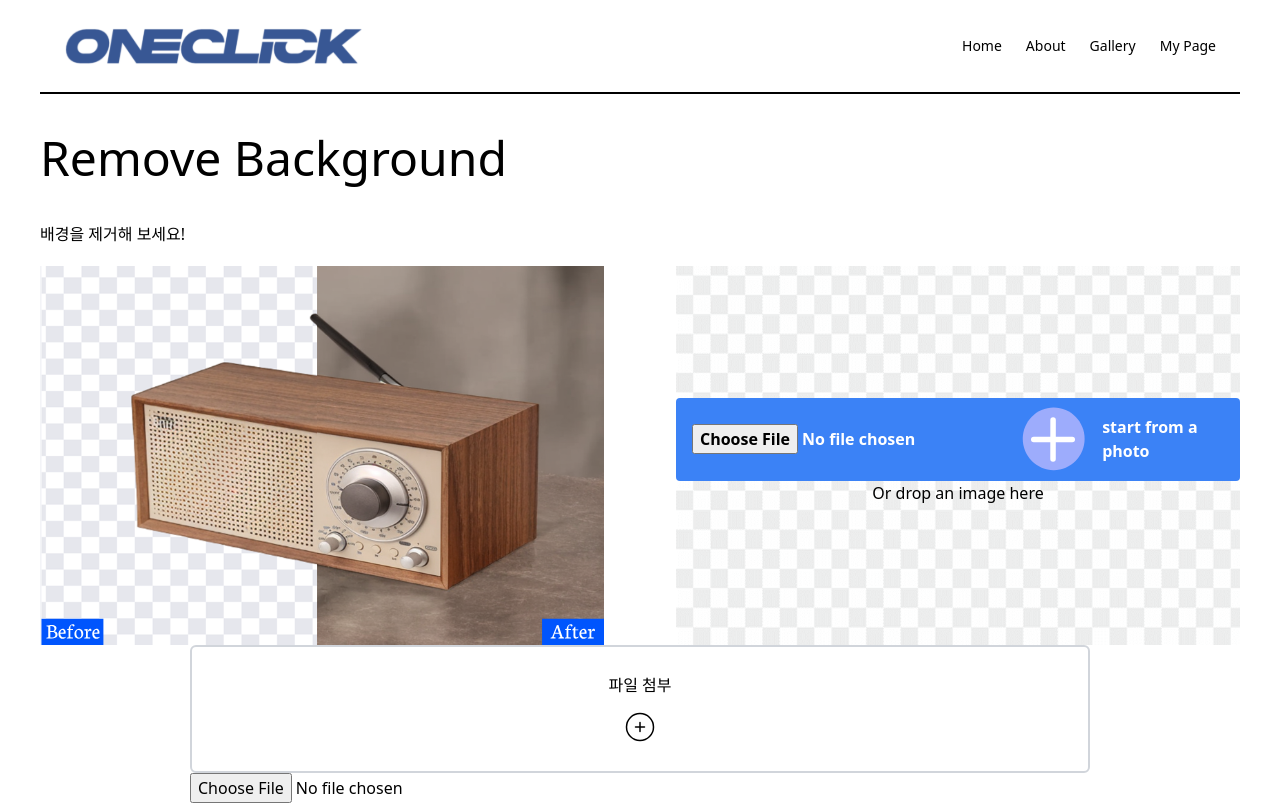
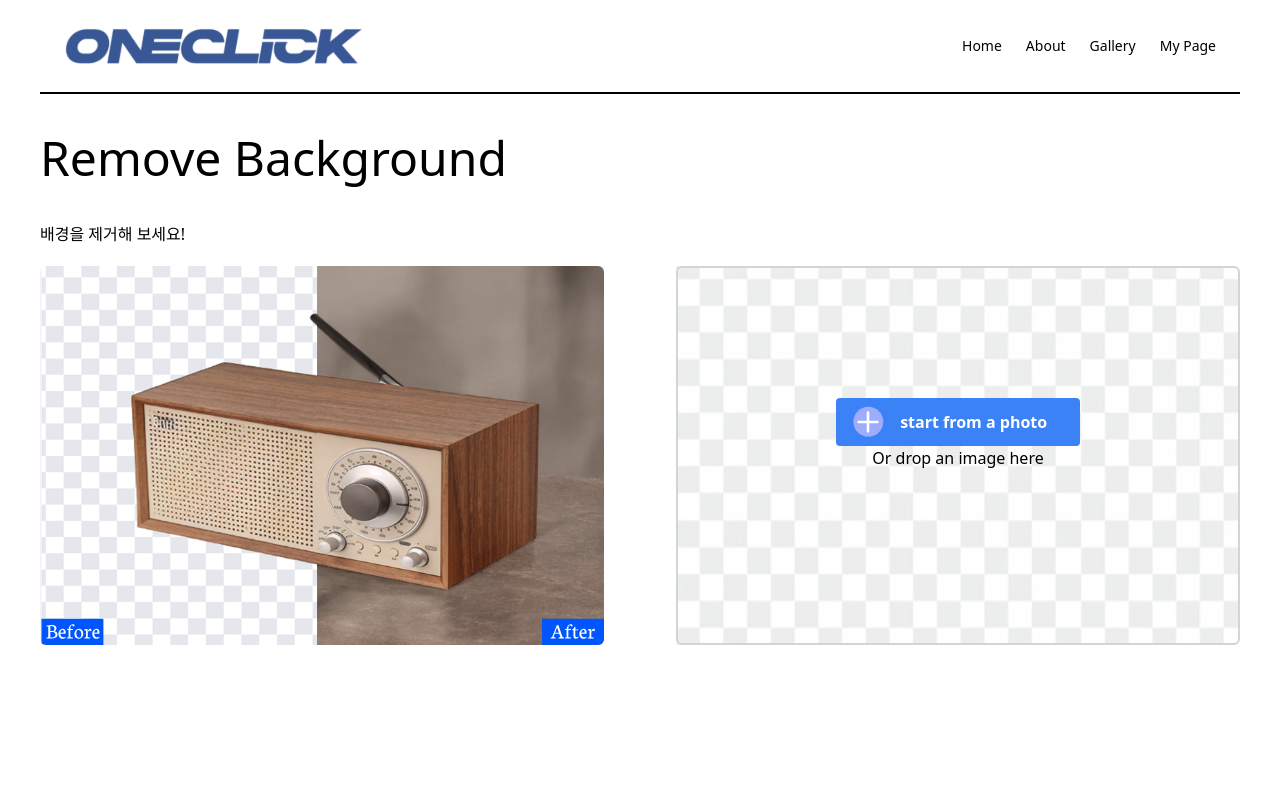
Before and after one commit to OneClick-LnS/oneclick-front, a React (Vite) app: page /home in a window 1280 px wide. Built offline with nearby package versions, Linux system fonts and the light colour scheme.

Commit message:
img drag&drop 완성

```diff
--- a/src/@core/components/DragDrop2.tsx
+++ b/src/@core/components/DragDrop2.tsx
@@ -1,16 +1,14 @@
-import { ChangeEvent, useEffect, useState } from 'react';
+import { ChangeEvent, useState } from 'react';
 
-// 부모 컴포넌트
 interface DragDropProps {
   onChangeFile: (file: File | null) => void;
   description?: string;
 }
 
-const DragDrop = ({
-  onChangeFile,
-  description = '파일 첨부',
-}: DragDropProps) => {
-  // 사용자가 파일을 드래드 중임을 상태로 관리 UI 변경을 위해 사용
+// Drag & Drop 컴포넌트 : 업로드 된 file 정보를 props로 받은 onChangeFile 함수에 전달
+const DragDrop = ({ onChangeFile }: DragDropProps) => {
+  // 사용자가 파일을 드래그 중임을 상태로 관리
+  // UI 변경을 위해 사용
   const [dragOver, setDragOver] = useState<boolean>(false);
 
   // 드래그 중인 요소가 목표 지점 진입할때
@@ -56,12 +54,11 @@ const DragDrop = ({
   };
 
   return (
-    <div className="flex flex-col justify-center items-center w-full">
-      <div className="w-3/4">
+    <div className="flex flex-col justify-center items-center w-full h-full absolute z-10">
       <label
-          className={`w-full flex-col gap-3 h-32 border-2 ${
+        className={`w-full h-full flex-col gap-3 border-2 ${
           dragOver
-              ? 'border-blue-500 bg-blue-100 text-blue-500 font-semibold'
+            ? 'border-blue-500 bg-blue-100 opacity-50 text-blue-500 font-semibold'
             : 'border-gray-300'
         } rounded-md flex items-center justify-center cursor-pointer`}
         htmlFor="fileUpload"
@@ -70,33 +67,15 @@ const DragDrop = ({
         onDragLeave={handleDragLeave}
         onDragOver={handleDragOver}
         onDrop={handleDrop}
-        >
-          {description}
-          <div className="w-9 h-9 pointer-events-none">
-            <svg
-              xmlns="http://www.w3.org/2000/svg"
-              fill="none"
-              viewBox="0 0 24 24"
-              strokeWidth={1}
-              stroke="currentColor"
-            >
-              <path
-                strokeLinecap="round"
-                strokeLinejoin="round"
-                d="M12 9v6m3-3H9m12 0a9 9 0 1 1-18 0 9 9 0 0 1 18 0Z"
-              />
-            </svg>
-          </div>
-        </label>
+      ></label>
       <input
         id="fileUpload"
         type="file"
-          className=""
+        className="hidden"
         accept="image/*"
         onChange={handleChange}
       ></input>
     </div>
-    </div>
   );
 };
 export default DragDrop;
--- a/src/Home/index.tsx
+++ b/src/Home/index.tsx
@@ -2,7 +2,7 @@ import removeImg from '@core/assets/removeBackground/remove-background-example.s
 import uploadImg from '@core/assets/removeBackground/background-upload.svg';
 import plusBtn from '@core/assets/removeBackground/plus-btn.svg';
 import { useEffect, useState } from 'react';
-import DragDrop2 from '@core/components/DragDrop2';
+import DragDrop from '@core/components/DragDrop2';
 
 function RemoveBackground() {
   //DragDrop or 직접 버튼 눌러서 업로드 한 파일 상태 저장
@@ -21,55 +21,65 @@ function RemoveBackground() {
     }
   };
 
-  useEffect(() => {}, [file]);
-
   return (
     <>
       <h1 className="text-5xl my-10">Remove Background</h1>
       <p className="my-5">배경을 제거해 보세요!</p>
-      <div className="flex items-center justify-between">
-        <img width={'47%'} src={removeImg} />
-        <div style={{ width: '47%', position: 'relative' }}>
-          {file ? (
-            <>
-              <img width={'100%'} src={URL.createObjectURL(file)} />
+
+      {file ? (
+        <>
+          <div className="flex items-stretch justify-between">
+            <img width={'47%'} src={removeImg} className="rounded-md" />
+            <div
+              style={{
+                width: '47%',
+                position: 'relative',
+                backgroundImage: `url(${URL.createObjectURL(file)})`,
+                backgroundSize: 'contain',
+                backgroundRepeat: 'no-repeat',
+                backgroundPosition: 'center',
+              }}
+            >
+              <DragDrop onChangeFile={handleFileSelect} />
+            </div>
+          </div>
+
+          <div className="mt-3 flex justify-end items-stretch gap-4">
+            <div className="flex items-center gap-4 bg-blue-500 text-white font-bold py-2 px-4 rounded cursor-pointer">
+              <span>file name : {file.name}</span>
+            </div>
+            <button className="bg-blue-500 hover:bg-blue-700 text-white font-bold py-2 px-4 rounded cursor-pointer">
+              Submit
+            </button>
+          </div>
+        </>
+      ) : (
+        <>
+          <div className="flex items-stretch justify-between">
+            <img width={'47%'} src={removeImg} className="rounded-md" />
+            <div
+              style={{
+                width: '47%',
+                position: 'relative',
+                backgroundImage: `url(${uploadImg})`,
+              }}
+            >
+              <DragDrop onChangeFile={handleFileSelect} />
+
               <div
                 className={`container flex flex-col items-center`}
                 style={{ position: 'absolute', top: '35%' }}
               >
-                <label className="flex items-center gap-4 bg-blue-500 hover:bg-blue-700 text-white font-bold py-2 px-4 rounded cursor-pointer">
-                  <input type="file" className="" accept="image/*"></input>
+                <div className="flex items-center gap-4 bg-blue-500 hover:bg-blue-700 text-white font-bold py-2 px-4 rounded cursor-pointer">
                   <img width={'15%'} src={plusBtn} />
-                  <span>select another image</span>
-                </label>
+                  <span>start from a photo</span>
+                </div>
                 <span>Or drop an image here</span>
               </div>
-              <button>확인</button>
-            </>
-          ) : (
-            <>
-              <img width={'100%'} src={uploadImg} />
-              <div
-                className={`container flex flex-col items-center`}
-                style={{ position: 'absolute', top: '35%' }}
-              >
-                <label className="flex items-center gap-4 bg-blue-500 hover:bg-blue-700 text-white font-bold py-2 px-4 rounded cursor-pointer">
-                  <input type="file" className="" accept="image/*"></input>
-                  <img width={'15%'} src={plusBtn} />
-                  <span>start from a photo</span>
-                </label>
-                <span>Or drop an image here</span>
-              </div>
-            </>
-          )}
-        </div>
-      </div>
-      <DragDrop2 onChangeFile={handleFileSelect} />
-
-      <img
-        src={file ? URL.createObjectURL(file) : ''}
-        className={file ? '' : 'hidden'}
-      />
+            </div>
+          </div>
+        </>
+      )}
     </>
   );
 }
@@ -81,3 +91,19 @@ export default function Home() {
     </>
   );
 }
+
+function test() {
+  return (
+    <>
+      <div className="container flex items-stretch gap-4">
+        <div className="flex items-center gap-4 bg-blue-500 hover:bg-blue-700 text-white font-bold py-2 px-4 rounded cursor-pointer">
+          <img width={'15%'} src={plusBtn} />
+          <span>select another image</span>
+        </div>
+        <button className="bg-blue-500 hover:bg-blue-700 text-white font-bold py-2 px-4 rounded cursor-pointer">
+          확인
+        </button>
+      </div>
+    </>
+  );
+}
```
Lines whose indentation alone changed are shown as unchanged.
